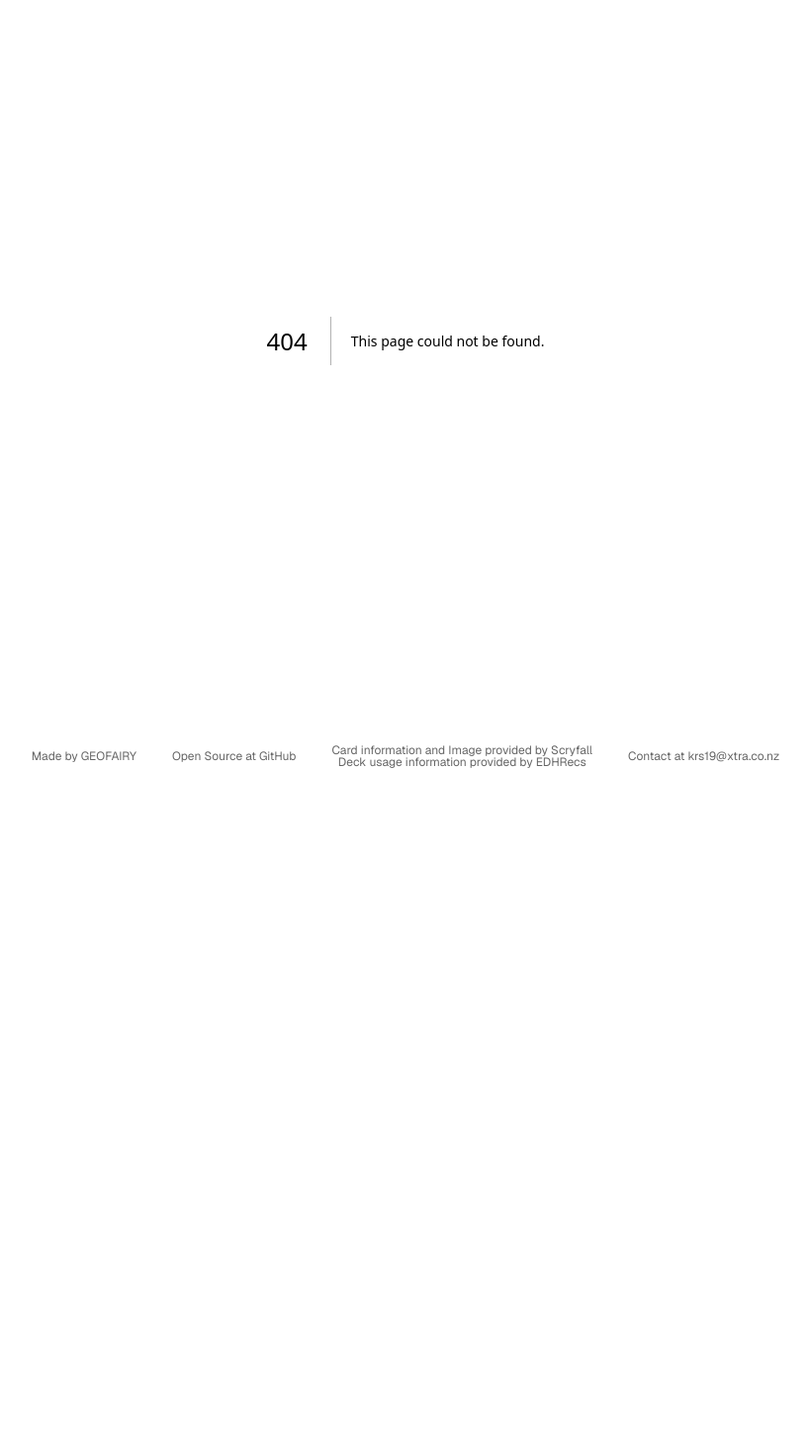
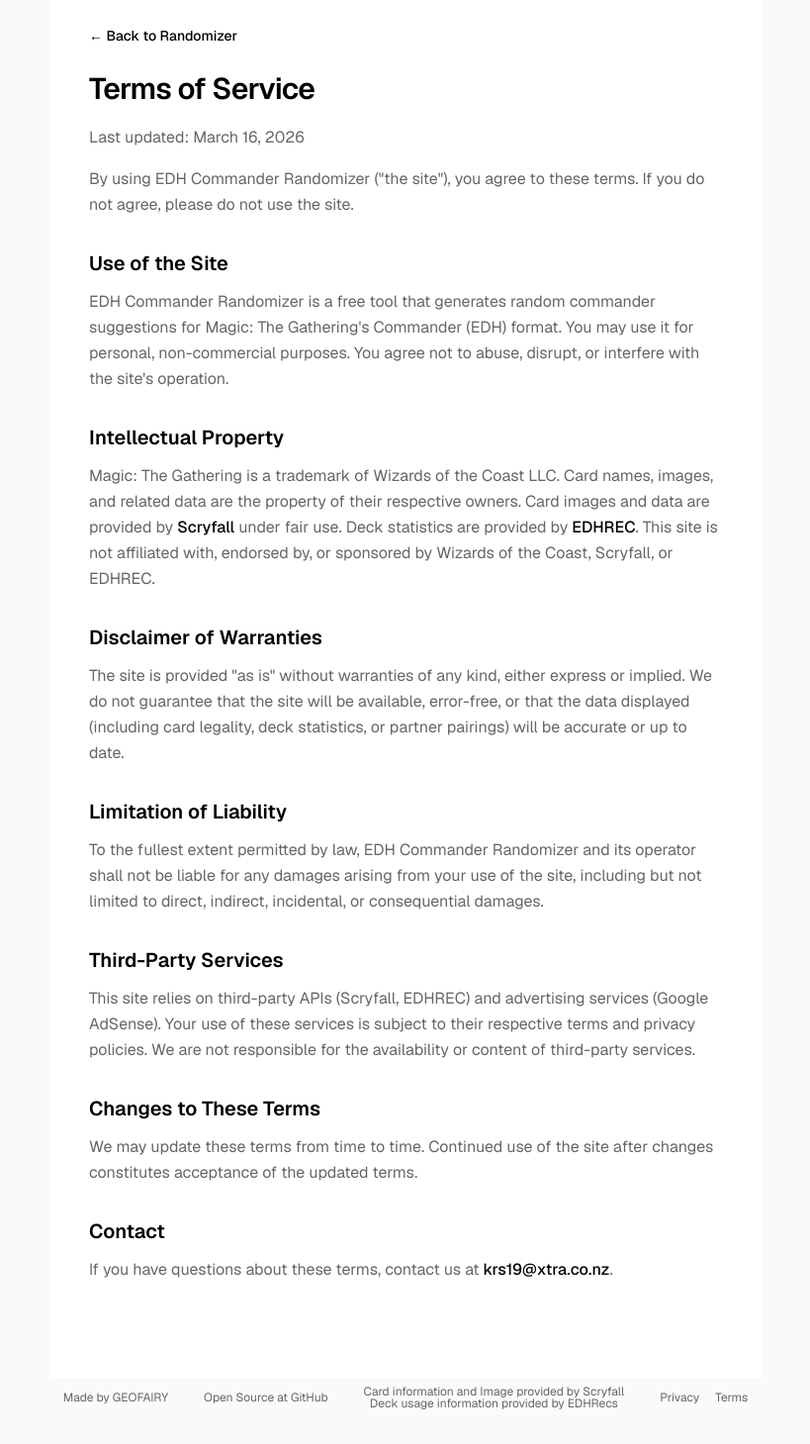
Before and after one commit to GEOFAIRY/random-commander, a Next.js app: page /terms in a window 1280 px wide. Before the commit this address had no page. Shown: the part 100-1559 px from the top of the page at 99% size, without its empty margins (230-1049 px from the left). Before the commit the page ends 884 px from the top, so only its background shows below. Built offline with nearby package versions, Linux system fonts and the light colour scheme; a small style sheet from the web is missing.

Commit message:
add privacy policy, terms of service, and remove adsense until approved

```diff
--- a/src/app/layout.tsx
+++ b/src/app/layout.tsx
@@ -68,11 +68,6 @@ export default function RootLayout({
           rel="stylesheet"
           type="text/css"
         />
-        <script
-          async
-          src="https://pagead2.googlesyndication.com/pagead/js/adsbygoogle.js?client=ca-pub-1462786245330262"
-          crossOrigin="anonymous"
-        />
       </head>
       <body className={`${geistSans.variable} ${geistMono.variable} bg-surface text-text-primary font-(family-name:--font-geist-sans)`}>
         <script
@@ -106,6 +101,9 @@ export default function RootLayout({
             <Link href="/about" className="text-sm text-text-secondary no-underline hover:text-text-primary">
               About
             </Link>
+            <Link href="/privacy" className="text-sm text-text-secondary no-underline hover:text-text-primary">
+              Privacy
+            </Link>
           </div>
         </nav>
         {children}
@@ -130,6 +128,10 @@ export default function RootLayout({
               </p>
             </div>
           </div>
+          <div className="flex gap-4">
+            <Link href="/privacy" className="hover:text-text-primary">Privacy</Link>
+            <Link href="/terms" className="hover:text-text-primary">Terms</Link>
+          </div>
           <div>
             <p className="m-0 leading-none">
               Contact at <a href="mailto:krs19@xtra.co.nz">krs19@xtra.co.nz</a>
--- a/src/app/page.tsx
+++ b/src/app/page.tsx
@@ -10,7 +10,6 @@ import CommanderCard from '../components/CommanderCard';
 import EdhrecSummary from '../components/EdhrecSummary';
 import Controls from '../components/Controls';
 import HistoryPanel from '../components/HistoryPanel';
-import AdBanner from '../components/AdBanner';
 import { buildSlug } from '../lib/constants';
 import { useFavorites } from '../lib/hooks/useFavorites';
 
@@ -217,7 +216,6 @@ const LandingPage = () => {
           />
         </div>
       </main>
-      <AdBanner />
     </div>
   );
 };
--- /dev/null
+++ b/src/app/privacy/page.tsx
@@ -0,0 +1,100 @@
+import type { Metadata } from 'next';
+import Link from 'next/link';
+
+export const metadata: Metadata = {
+  title: 'Privacy Policy | EDH Commander Randomizer',
+  description:
+    'Privacy policy for EDH Commander Randomizer. Learn how we handle your data, cookies, and third-party services.',
+};
+
+export default function PrivacyPage() {
+  return (
+    <div className="flex flex-col min-h-screen items-center bg-surface text-text-primary">
+      <main className="w-full max-w-180 mx-auto py-20 px-10 bg-surface-card max-sm:py-12 max-sm:px-6 [&_h1]:text-3xl [&_h1]:font-semibold [&_h1]:leading-10 [&_h1]:tracking-tight [&_h1]:mb-4 max-sm:[&_h1]:text-2xl max-sm:[&_h1]:leading-snug [&_h2]:text-xl [&_h2]:font-semibold [&_h2]:mt-8 [&_h2]:mb-3 [&_p]:text-base [&_p]:leading-relaxed [&_p]:text-text-secondary [&_p]:mb-4 [&_a]:text-text-primary [&_a]:font-medium [&_ul]:text-text-secondary [&_ul]:mb-4 [&_ul]:pl-6 [&_ul]:list-disc [&_li]:mb-1 [&_li]:leading-relaxed">
+        <Link href="/" className="inline-block mb-6 text-text-secondary no-underline text-sm hover:text-text-primary">
+          &larr; Back to Randomizer
+        </Link>
+
+        <h1>Privacy Policy</h1>
+        <p>Last updated: March 16, 2026</p>
+
+        <p>
+          EDH Commander Randomizer (&quot;we&quot;, &quot;our&quot;, or &quot;the site&quot;) is
+          committed to protecting your privacy. This policy explains what data we collect, how we use
+          it, and your rights regarding that data.
+        </p>
+
+        <h2>Information We Collect</h2>
+        <p>
+          We do not require you to create an account or provide any personal information to use this
+          site. The site does not collect names, email addresses, or other personally identifiable
+          information unless you voluntarily contact us.
+        </p>
+
+        <h2>Local Storage</h2>
+        <p>
+          Your favorites and history are stored exclusively in your browser&apos;s local storage.
+          This data never leaves your device and is not transmitted to our servers or any third party.
+          You can clear this data at any time through the site&apos;s interface or your browser
+          settings.
+        </p>
+
+        <h2>Third-Party Services</h2>
+        <p>We use the following third-party services that may collect data:</p>
+
+        <ul>
+          <li>
+            <strong>Google AdSense</strong> — We use Google AdSense to display advertisements.
+            Google may use cookies and web beacons to serve ads based on your prior visits to this
+            site or other websites. You can opt out of personalized advertising by visiting{' '}
+            <a href="https://www.google.com/settings/ads" target="_blank" rel="noopener noreferrer">
+              Google Ads Settings
+            </a>.
+          </li>
+          <li>
+            <strong>Scryfall API</strong> — Card data and images are fetched from{' '}
+            <a href="https://scryfall.com" target="_blank" rel="noopener noreferrer">
+              Scryfall
+            </a>
+            . Your requests to Scryfall are subject to their own{' '}
+            <a href="https://scryfall.com/docs/privacy" target="_blank" rel="noopener noreferrer">
+              privacy policy
+            </a>.
+          </li>
+          <li>
+            <strong>EDHREC</strong> — Deck popularity and archetype data are fetched from{' '}
+            <a href="https://edhrec.com" target="_blank" rel="noopener noreferrer">
+              EDHREC
+            </a>
+            . Requests are subject to their privacy policy.
+          </li>
+        </ul>
+
+        <h2>Cookies</h2>
+        <p>
+          This site does not set first-party cookies. However, third-party services such as Google
+          AdSense may set cookies on your device for ad personalization and analytics purposes. You
+          can manage cookie preferences through your browser settings.
+        </p>
+
+        <h2>Children&apos;s Privacy</h2>
+        <p>
+          This site is not directed at children under the age of 13. We do not knowingly collect
+          personal information from children.
+        </p>
+
+        <h2>Changes to This Policy</h2>
+        <p>
+          We may update this privacy policy from time to time. Changes will be posted on this page
+          with an updated revision date.
+        </p>
+
+        <h2>Contact</h2>
+        <p>
+          If you have questions about this privacy policy, contact us at{' '}
+          <a href="mailto:krs19@xtra.co.nz">krs19@xtra.co.nz</a>.
+        </p>
+      </main>
+    </div>
+  );
+}
--- a/src/app/sitemap.ts
+++ b/src/app/sitemap.ts
@@ -14,5 +14,23 @@ export default function sitemap(): MetadataRoute.Sitemap {
       changeFrequency: 'monthly',
       priority: 0.8,
     },
+    {
+      url: 'https://edhrandomizer.com/favorites',
+      lastModified: new Date(),
+      changeFrequency: 'monthly',
+      priority: 0.5,
+    },
+    {
+      url: 'https://edhrandomizer.com/privacy',
+      lastModified: new Date(),
+      changeFrequency: 'yearly',
+      priority: 0.3,
+    },
+    {
+      url: 'https://edhrandomizer.com/terms',
+      lastModified: new Date(),
+      changeFrequency: 'yearly',
+      priority: 0.3,
+    },
   ];
 }
--- /dev/null
+++ b/src/app/terms/page.tsx
@@ -0,0 +1,86 @@
+import type { Metadata } from 'next';
+import Link from 'next/link';
+
+export const metadata: Metadata = {
+  title: 'Terms of Service | EDH Commander Randomizer',
+  description:
+    'Terms of service for EDH Commander Randomizer. Understand the terms governing your use of our free MTG commander generator tool.',
+};
+
+export default function TermsPage() {
+  return (
+    <div className="flex flex-col min-h-screen items-center bg-surface text-text-primary">
+      <main className="w-full max-w-180 mx-auto py-20 px-10 bg-surface-card max-sm:py-12 max-sm:px-6 [&_h1]:text-3xl [&_h1]:font-semibold [&_h1]:leading-10 [&_h1]:tracking-tight [&_h1]:mb-4 max-sm:[&_h1]:text-2xl max-sm:[&_h1]:leading-snug [&_h2]:text-xl [&_h2]:font-semibold [&_h2]:mt-8 [&_h2]:mb-3 [&_p]:text-base [&_p]:leading-relaxed [&_p]:text-text-secondary [&_p]:mb-4 [&_a]:text-text-primary [&_a]:font-medium">
+        <Link href="/" className="inline-block mb-6 text-text-secondary no-underline text-sm hover:text-text-primary">
+          &larr; Back to Randomizer
+        </Link>
+
+        <h1>Terms of Service</h1>
+        <p>Last updated: March 16, 2026</p>
+
+        <p>
+          By using EDH Commander Randomizer (&quot;the site&quot;), you agree to these terms. If you
+          do not agree, please do not use the site.
+        </p>
+
+        <h2>Use of the Site</h2>
+        <p>
+          EDH Commander Randomizer is a free tool that generates random commander suggestions for
+          Magic: The Gathering&apos;s Commander (EDH) format. You may use it for personal,
+          non-commercial purposes. You agree not to abuse, disrupt, or interfere with the
+          site&apos;s operation.
+        </p>
+
+        <h2>Intellectual Property</h2>
+        <p>
+          Magic: The Gathering is a trademark of Wizards of the Coast LLC. Card names, images, and
+          related data are the property of their respective owners. Card images and data are provided
+          by{' '}
+          <a href="https://scryfall.com" target="_blank" rel="noopener noreferrer">
+            Scryfall
+          </a>{' '}
+          under fair use. Deck statistics are provided by{' '}
+          <a href="https://edhrec.com" target="_blank" rel="noopener noreferrer">
+            EDHREC
+          </a>
+          . This site is not affiliated with, endorsed by, or sponsored by Wizards of the Coast,
+          Scryfall, or EDHREC.
+        </p>
+
+        <h2>Disclaimer of Warranties</h2>
+        <p>
+          The site is provided &quot;as is&quot; without warranties of any kind, either express or
+          implied. We do not guarantee that the site will be available, error-free, or that the data
+          displayed (including card legality, deck statistics, or partner pairings) will be accurate
+          or up to date.
+        </p>
+
+        <h2>Limitation of Liability</h2>
+        <p>
+          To the fullest extent permitted by law, EDH Commander Randomizer and its operator shall not
+          be liable for any damages arising from your use of the site, including but not limited to
+          direct, indirect, incidental, or consequential damages.
+        </p>
+
+        <h2>Third-Party Services</h2>
+        <p>
+          This site relies on third-party APIs (Scryfall, EDHREC) and advertising services (Google
+          AdSense). Your use of these services is subject to their respective terms and privacy
+          policies. We are not responsible for the availability or content of third-party services.
+        </p>
+
+        <h2>Changes to These Terms</h2>
+        <p>
+          We may update these terms from time to time. Continued use of the site after changes
+          constitutes acceptance of the updated terms.
+        </p>
+
+        <h2>Contact</h2>
+        <p>
+          If you have questions about these terms, contact us at{' '}
+          <a href="mailto:krs19@xtra.co.nz">krs19@xtra.co.nz</a>.
+        </p>
+      </main>
+    </div>
+  );
+}
```
